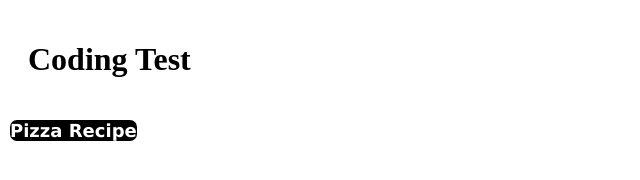
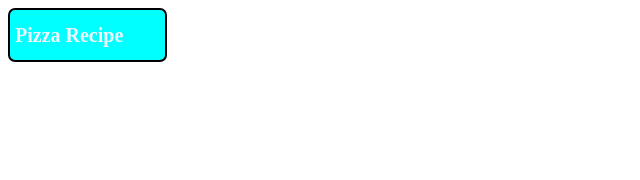
Before and after one commit to ASR5-BRO/code-test, a plain HTML site: page index.html in a window 1280 px wide. Shown: the whole page, without its empty margins (0-640 px from the left). Drawn offline with Linux system fonts and the light colour scheme.

Commit message:
here is some styles

```diff
--- a/index.html
+++ b/index.html
@@ -8,7 +8,6 @@
     <title>Test</title>
 </head>
 <body>
-    <h1>Coding Test</h1>
     <a href="./codes/pizza.html">Pizza Recipe</a>
 </body>
 </html>
--- a/style.css
+++ b/style.css
@@ -1,18 +1,16 @@
-h1{
-    color: rgb(0, 0, 0);
-    border: 40px blue;
-    padding: 20px;
-}
 a{
+    display: flex;
+    width: 150px;
+    height: 50px;
+    border: 2px solid black;
+    border-radius: 7px;
+    align-items: center;
     text-align: center;
-    font-family: 'Lucida Sans', 'Lucida Sans Regular', 'Lucida Grande', 'Lucida Sans Unicode', Geneva, Verdana, sans-serif;
-    margin: 2px;
-    font-size: 18px;
-    font-weight: bold;
-    color: white;
-    background-color: black;
-    border: 2px blue;
-    border-radius: 7px;
+    background-color: aqua;
+    color: aliceblue;
     text-decoration: none;
+    font-size: 20px;
+    font-weight: 800;
+    padding-left: 5px;
 
 }
```
